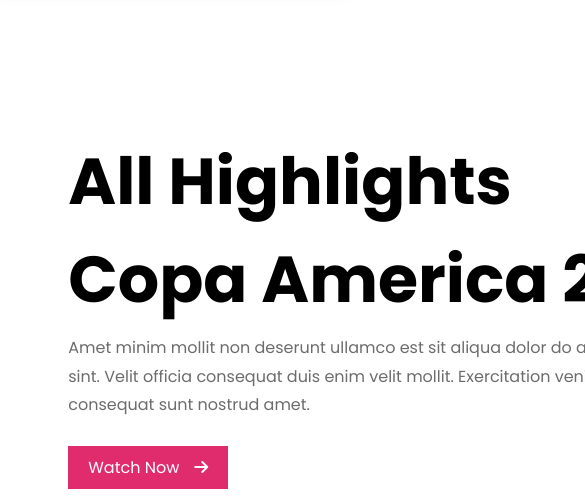
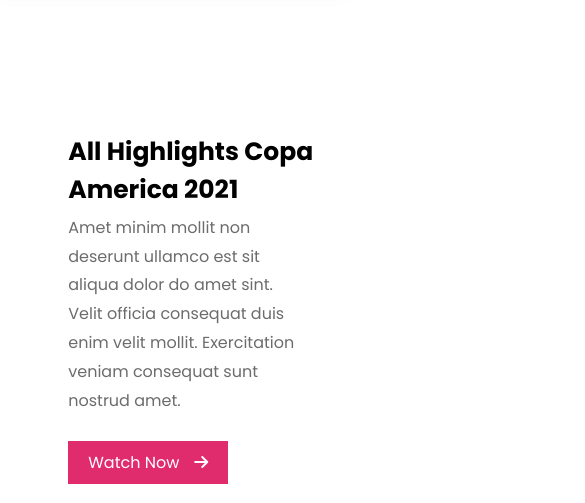
Before and after one commit to Hasanul-Alam/assaignment_2, a plain HTML site: page index.html in a window 390 px wide. Shown: the part 6900-7403 px from the top of the page, 585 px wide, since content can reach past the window. Drawn offline with Linux system fonts and the light colour scheme.

Commit message:
last commit

```diff
--- a/style.css
+++ b/style.css
@@ -180,12 +180,18 @@
         display: grid;
         grid-template-columns: repeat(1, 1fr);
     }
+    .highlights_title{
+        width: 100%;
+    }
+    .highlights_title h2{
+        font-size: 25px;
+    }
+    .highlight_image img{
+        width: 100%;
+    }
     .highlight{
         display: flex;
         flex-direction: column;
-    }
-    .highlights_title h2{
-        font size: 16px;
     }
     .highlight_image {
         margin-top: 50px;
```
